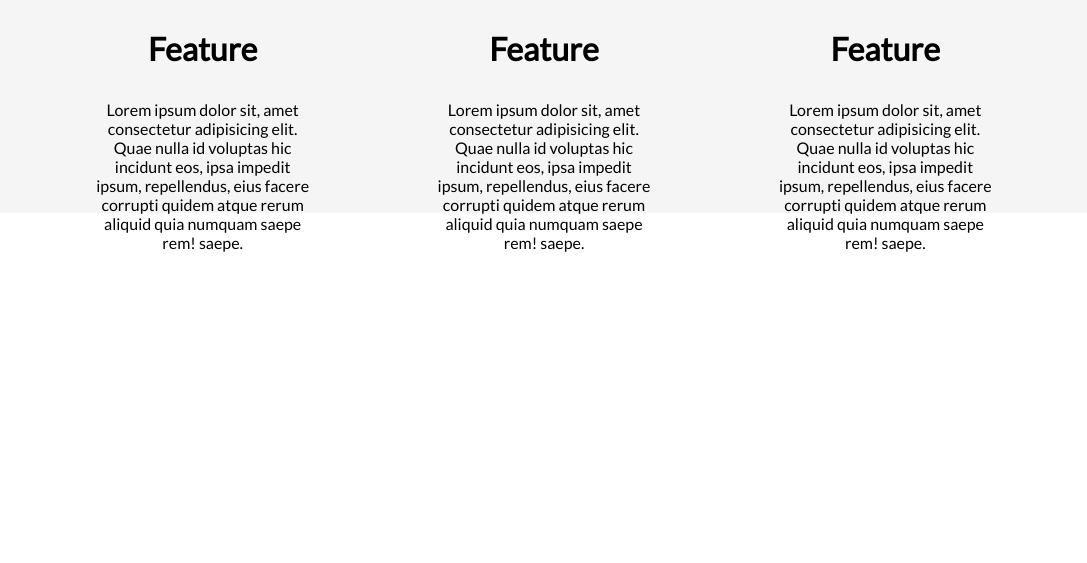
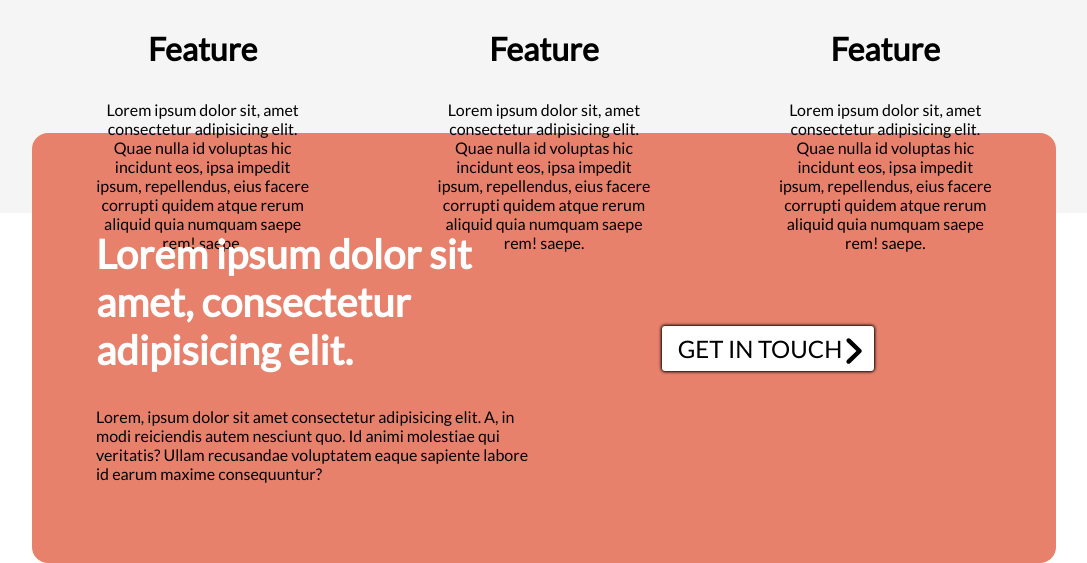
Before and after one commit to ZugastiKevin/html-css-scss---jour-12---exo-1---travel-together, a website: page index.html in a window 1280 px wide. Shown: the part 1172-1735 px from the top of the page, without its empty margins (96-1183 px from the left). Before the commit the page ends 1440 px from the top, so only its background shows below. Drawn offline with Linux system fonts and the light colour scheme.

Commit message:
add: seconde-banner and css

```diff
--- a/assets/scss/pages/_home.scss
+++ b/assets/scss/pages/_home.scss
@@ -143,3 +143,25 @@
         }
     }
 }
+
+#seconde-banner {
+    .seconde-banner {
+        border-radius: variable.$radius;
+        background-color: variable.$bg-banner;
+        display: flex;
+        justify-content: center;
+        justify-content: space-between;
+        align-items: center;
+        padding: 4rem;
+        margin-top: -10vh;
+    }
+    .banner-body {
+        width: 50%;
+    }
+    .banner-btn {
+        display: flex;
+        justify-content: center;
+        width: 50%;
+        font-size: 1.5rem;
+    }
+}
--- a/index.html
+++ b/index.html
@@ -101,6 +101,17 @@
                 </div>
             </div>
         </section>
+        <section id="seconde-banner">
+            <div class="container seconde-banner">
+                <div class="banner-body">
+                    <h1>Lorem ipsum dolor sit amet, consectetur adipisicing elit.</h1>
+                    <p>Lorem, ipsum dolor sit amet consectetur adipisicing elit. A, in modi reiciendis autem nesciunt quo. Id animi molestiae qui veritatis? Ullam recusandae voluptatem eaque sapiente labore id earum maxime consequuntur?</p>
+                </div>
+                <div class="banner-btn">
+                    <a href="#" class="btn btn-primary">get in touch</a>
+                </div>
+            </div>
+        </section>
     </main>
 </body>
 </html>
```
Also changed, not shown: assets/css/style.css, 1 other file.
